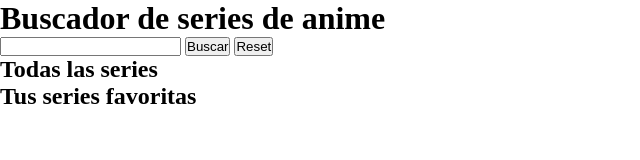
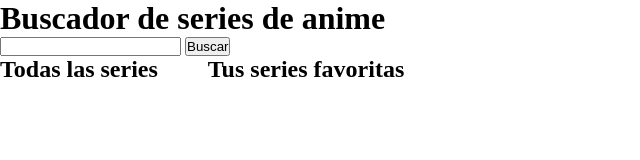
Before and after one commit to Adalab/modulo-2-evaluacion-final-Wilanda2, a website built with Vite: page src/index.html in a window 1280 px wide. Both pictures are taken after a click on the button "Buscar". Shown: the whole page, without its empty margins (0-640 px from the left). Built offline with nearby package versions, Linux system fonts and the light colour scheme; no server answers.

Commit message:
get info from API

```diff
--- a/src/index.html
+++ b/src/index.html
@@ -8,22 +8,33 @@
   </head>
 
   <body>
-
+    <main>
     <h1>Buscador de series de anime</h1>
-
       <div>
         <input type="text" class="js-input-search">
         <button class="js-btn-search">Buscar</button>
-      <button class="js-btn-reset">Reset</button>
+        <!-- <button class="js-btn-reset">Reset</button> -->
+      </div>
+
+      <div class="container">
+
+        <div>
           <h2>Todas las series</h2>
-      <section class="js-container"></section>
+          <section class="js-container-gen">
+          </section>
         </div>
+
 
         <div>
           <h2>Tus series favoritas</h2>
-      <section class="js-container-fav"></section>
+          <section class="js-container-fav">
+          </section>
         </div>
 
+      </div>
+
+    </section>
+      </main>
     <script src="./js/main.js"></script>
   </body>
 </html>
--- a/src/js/main.js
+++ b/src/js/main.js
@@ -2,4 +2,81 @@
 
 console.log('tamos ready :)');
 
-const
+let showsList = [];
+
+let showsFav = [];
+
+const inputSearch = document.querySelector('.js-input-search');
+const btnSearch = document.querySelector('.js-btn-search');
+//const btnReset = document.querySelector('.js-btn-reset');
+const containerGen = document.querySelector('.js-container-gen');
+const containerFav = document.querySelector('.js-container-fav');
+
+const inputValue = inputSearch.value;
+
+const url = (`https://api.jikan.moe/v4/anime?q=${inputValue}`)
+
+
+function getDataApi() {
+    fetch(url)
+    .then((response) => response.json())
+    .then((data) => {
+      showsList = data.data;
+      console.log(showsList);
+    });
+}
+
+// function handleAddFav(event) {
+//     console.log(event.currentTarget.mal_id);
+//     const idShowClicked = event.currenTarget.mal_id;
+//     const foundShowId = showsList.find(
+//         (series) => idShowClicked === series.mal_id
+//     );
+
+//     const indexShowInFav = favoriteShows.findIndex(
+//         (series) => series.mal_id === idShowClicked
+//     );
+
+//     if ( indexShowInFav === -1) {
+//         favoriteShows.push(foundShowId);
+//     }
+//     console.log(favoriteShows);
+//     renderShows(favoriteShows, containerFav);
+// }
+
+// function listenerShows() {
+//     const allShows = document.querySelector('.js-show-selected');
+//     for (const oneShow of allShows) {
+//         oneShow.addEventListener("click", handleAddFav);
+//     }
+// }
+
+
+function renderShows(arrayShows, infoContainer) {
+    let html = '';
+    for (const show of arrayShows) {
+        html +=
+        `<div class="show js-show-selected" id="${show.mal_id}">
+        <img src="${show.images.jpg.large_image_url}" class="js-img" alt="${show.title}">
+
+        <div>
+          <h3 class="title">${show.title}</h3>
+        </div>
+
+    </div>`
+    }
+    infoContainer.innerHTML = html;
+}
+
+
+//Búsqueda y pintar en búsqueda al pinchar Buscar
+function handleSearch(event) {
+    event.preventDefault();
+    getDataApi();
+    const filteredShows = showsList.filter((item) =>
+    item.title.toLowerCase().includes(inputValue.toLowerCase())
+    );
+    renderShows(filteredShows, containerGen)
+}
+
+btnSearch.addEventListener("click", handleSearch);
--- a/src/scss/pages/_index.scss
+++ b/src/scss/pages/_index.scss
@@ -1,4 +1,15 @@
-.show {
+.container {
   display: flex;
-  margin: 20px;
+  gap: 50px;
 }
+
+
+
+.favorite {
+  .show {
+    border: 3px solid purple;
+  }
+  .title {
+    color: white;
+  }
+}
```
Lines whose indentation alone changed are shown as unchanged.
